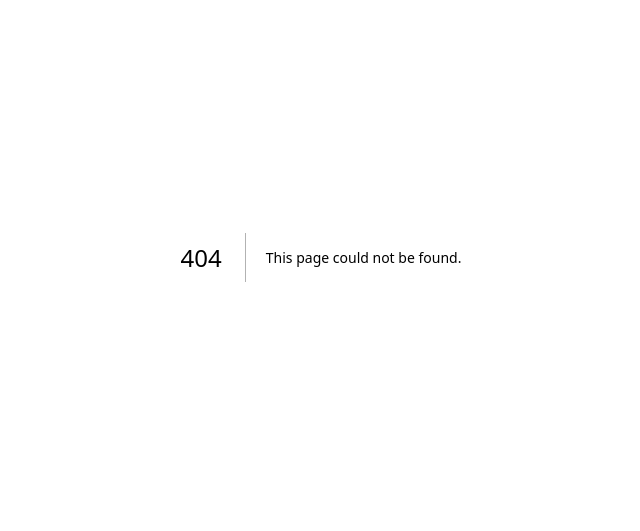
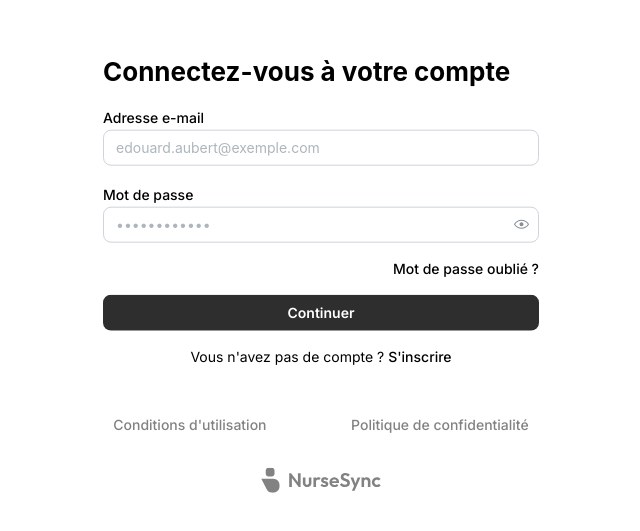
Before and after one commit to NurseSync/NurseSync, a Next.js app: page /auth/login in a window 1280 px wide. Before the commit this address had no page. Shown: the part 143-674 px from the top of the page, without its empty margins (319-959 px from the left). Built offline with nearby package versions, Linux system fonts and the light colour scheme.

Commit message:
🚧 Add login page

```diff
--- /dev/null
+++ b/src/app/auth/login/page.tsx
@@ -0,0 +1,21 @@
+import {Button, PasswordInput, Stack, Text, TextInput, Title} from "@mantine/core";
+import Link from "next/link";
+
+export default function AuthLoginPage() {
+    return (
+        <>
+            <Stack>
+                <Title order={2}>{"Connectez-vous à votre compte"}</Title>
+                <TextInput label={"Adresse e-mail"} placeholder={"edouard.aubert@exemple.com"}/>
+                <PasswordInput label={"Mot de passe"} placeholder={"••••••••••••"}/>
+                <Text ta={"right"} size={"sm"}>
+                    <Link href={"/auth/reset"}>{"Mot de passe oublié ?"}</Link>
+                </Text>
+                <Button type={"submit"}>{"Continuer"}</Button>
+                <Text ta={"center"} size={"sm"}>
+                    {"Vous n'avez pas de compte ? "} <Link href={"/auth/register"}>{"S'inscrire"}</Link>
+                </Text>
+            </Stack>
+        </>
+    )
+}
```
